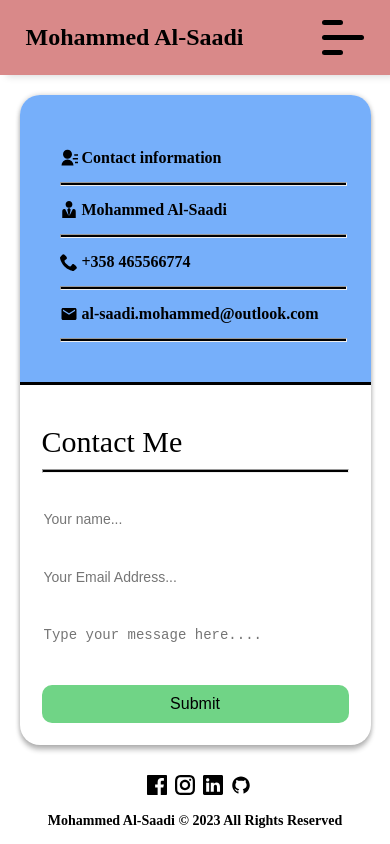
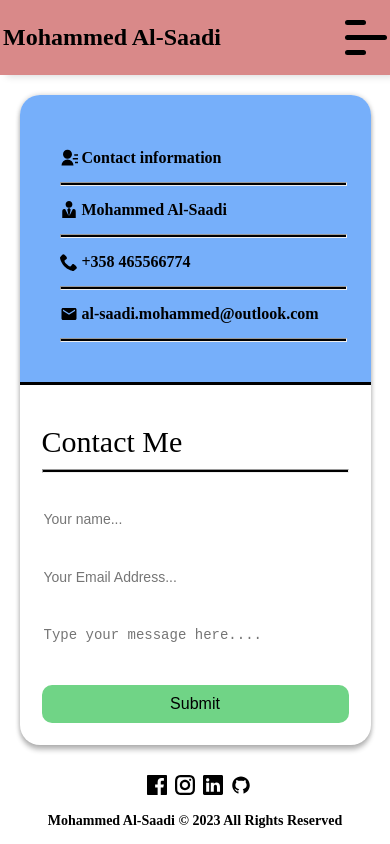
Before and after one commit to Mohammed-Al-Saadi/Portfolio-React, a React (Create React App) app: page /contact in a window 390 px wide. Built offline with nearby package versions, Linux system fonts and the light colour scheme.

Commit message:
new update

```diff
--- a/src/Components/Navbar.css
+++ b/src/Components/Navbar.css
@@ -103,11 +103,15 @@ align-items: center;
       color: rgb(255, 255, 255);
     }
 
-
 @media (max-width: 990px) {
   .menu-icon {
     display: block;
     cursor: pointer;
+  }
+  .navbar .container {
+    justify-content: space-between;
+    padding: 0 10px;
+
   }
   .pic_info{
    flex-direction: column;
@@ -210,6 +214,10 @@ width: 100%;
     margin-top: 10px;
 
   }
+  .navbar .container {
+    padding: 0px 3px;
+
+  }
 
 }
 
--- a/src/Components/Pages.css
+++ b/src/Components/Pages.css
@@ -42,7 +42,6 @@
 .main-html-div{
     height: 90vh;
     display: flex;
-    width: 100%;
 
 
 }
```
